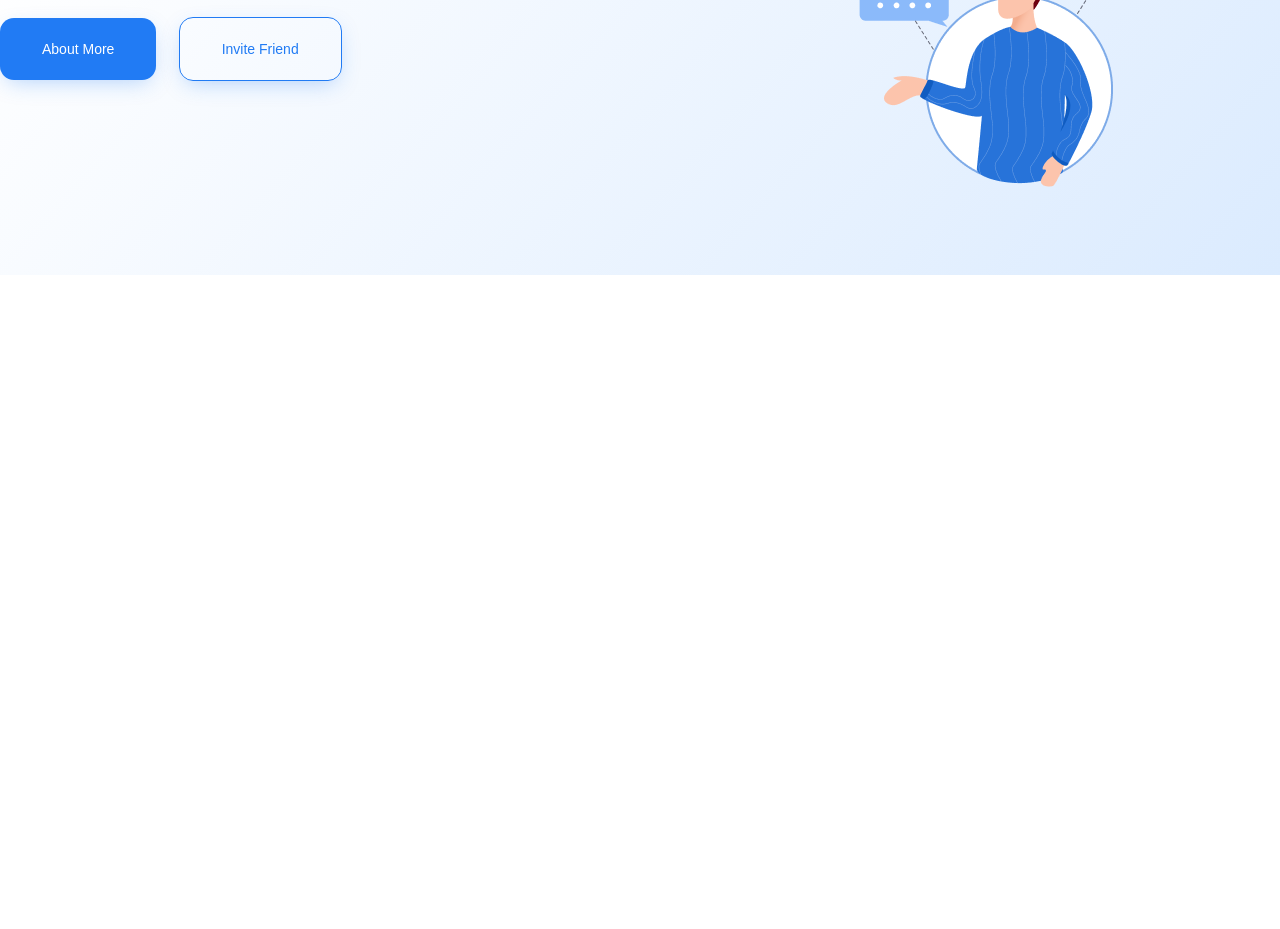
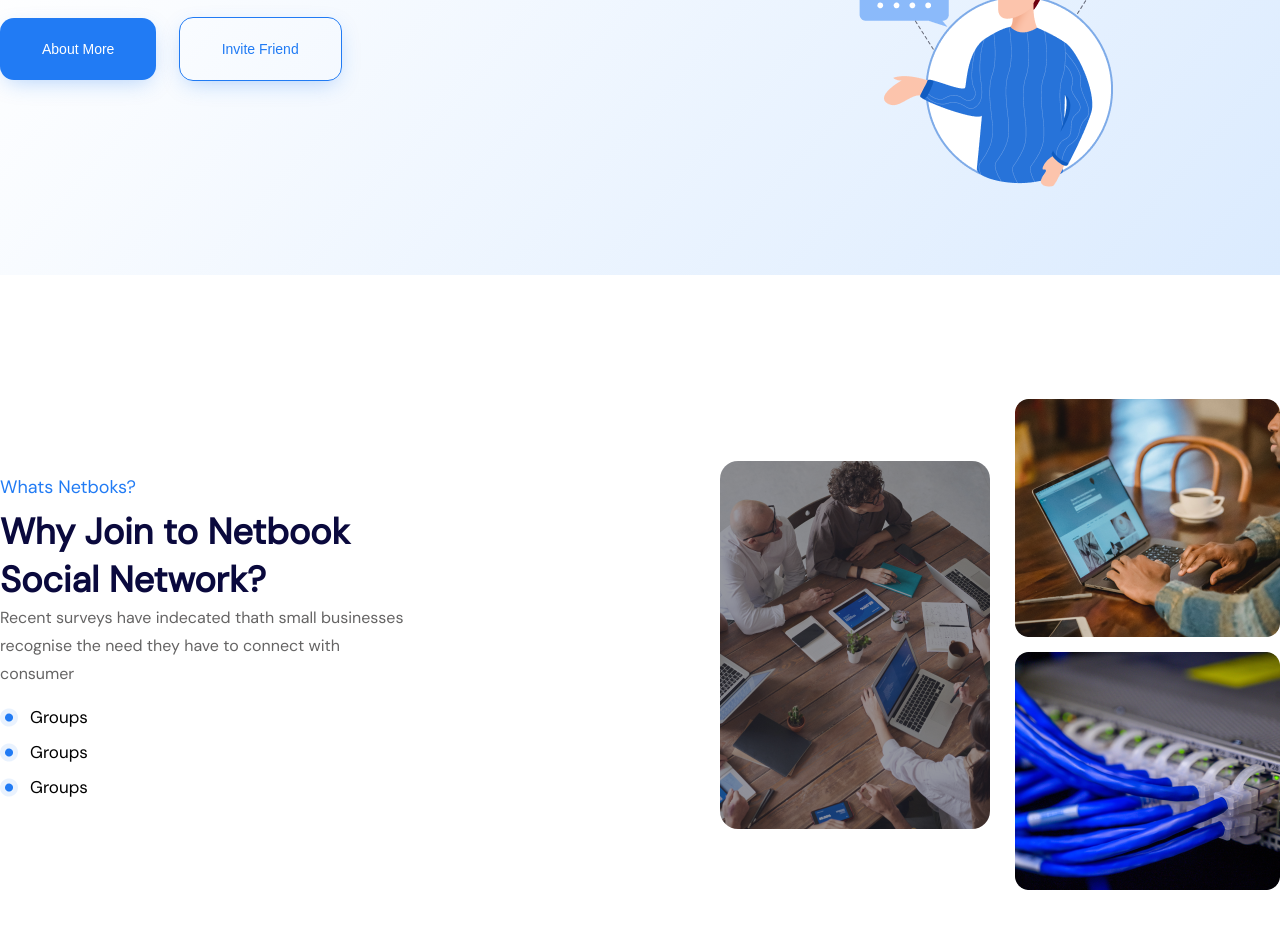
Before and after one commit to dak0k/netbook-landing, a plain HTML site: page index.html in a window 1280 px wide. Shown: the part 531-1460 px from the top of the page. Before the commit the page ends 806 px from the top, so only its background shows below. Drawn offline with Linux system fonts and the light colour scheme.

Commit message:
section 2 ended

```diff
--- a/assets/css/main.css
+++ b/assets/css/main.css
@@ -131,3 +131,59 @@ header>section.container{
     border-color: #217bf4;
     line-height: 14px;
 }
+.aboutus{
+    padding-top: 124px;
+    padding-bottom: 42px;
+
+}
+.aboutus_text{
+    flex-basis: 406px;
+}
+.aboutus span{
+    line-height: 18px;
+    font-size: 18px;
+    color: #217bf4;
+    font-weight: 500;
+}
+.aboutus_p-1{
+    margin-top: 10px;
+    font-size: 36px;
+    font-weight: 700;
+    line-height: 48px;
+    color: #0a093d;
+}
+.aboutus_p-2{
+
+    color: #656464;
+    margin-bottom: 20px;
+    font-weight: 400;
+    font-size: 16px;
+    line-height: 28px;
+}
+.sub{
+    display: flex;
+    gap: 12px;
+    align-items: center;
+    margin: 16px 0;
+
+}
+.sub-text{
+    font-weight: 500 !important;
+    font-size: 17px;
+    line-height: 18px;
+}
+.aboutus-img{
+
+    display: flex;
+    align-items: center;
+    gap: 25px;
+}
+.first-img-aboutus{
+    border-radius: 18px;
+    gap: 25px;
+}
+.img-sub{
+    display: flex;
+    flex-direction: column;
+    gap: 15px;
+}
--- a/index.html
+++ b/index.html
@@ -43,8 +43,41 @@
               </div>
         </section>
     </header>
-   <section>
-
+   <section class="container aboutus">
+    <div class="aboutus_text">
+        <span>Whats Netboks?</span>
+        <p class="aboutus_p-1">
+            Why Join to Netbook Social Network?
+        </p>
+        <p class="aboutus_p-2">
+            Recent surveys have indecated thath small businesses recognise the need they have to connect with consumer
+        </p>
+        <div class="sub">
+            <img src="assets/img/point.png" alt="">
+          <div class="sub-text">
+            Groups
+          </div>
+        </div>
+        <div class="sub">
+            <img src="assets/img/point.png" alt="">
+          <div class="sub-text">
+            Groups
+          </div>
+        </div>
+        <div class="sub">
+            <img src="assets/img/point.png" alt="">
+          <div class="sub-text">
+            Groups
+          </div>
+        </div>
+    </div>
+    <div class="aboutus-img">
+        <img src="assets/img/sec-2-1.png" alt="" class="first-img-aboutus">
+        <div class="img-sub">
+            <img src="assets/img/sec-2-2.png" alt="">
+            <img src="assets/img/sec-2-3.png" alt="">
+        </div>
+    </div>
    </section>
 </body>
 </html>
```
Also changed, not shown: assets/img/point.png (added), assets/img/sec-2-1.png (added), assets/img/sec-2-2.png (added), assets/img/sec-2-3.png (added).
